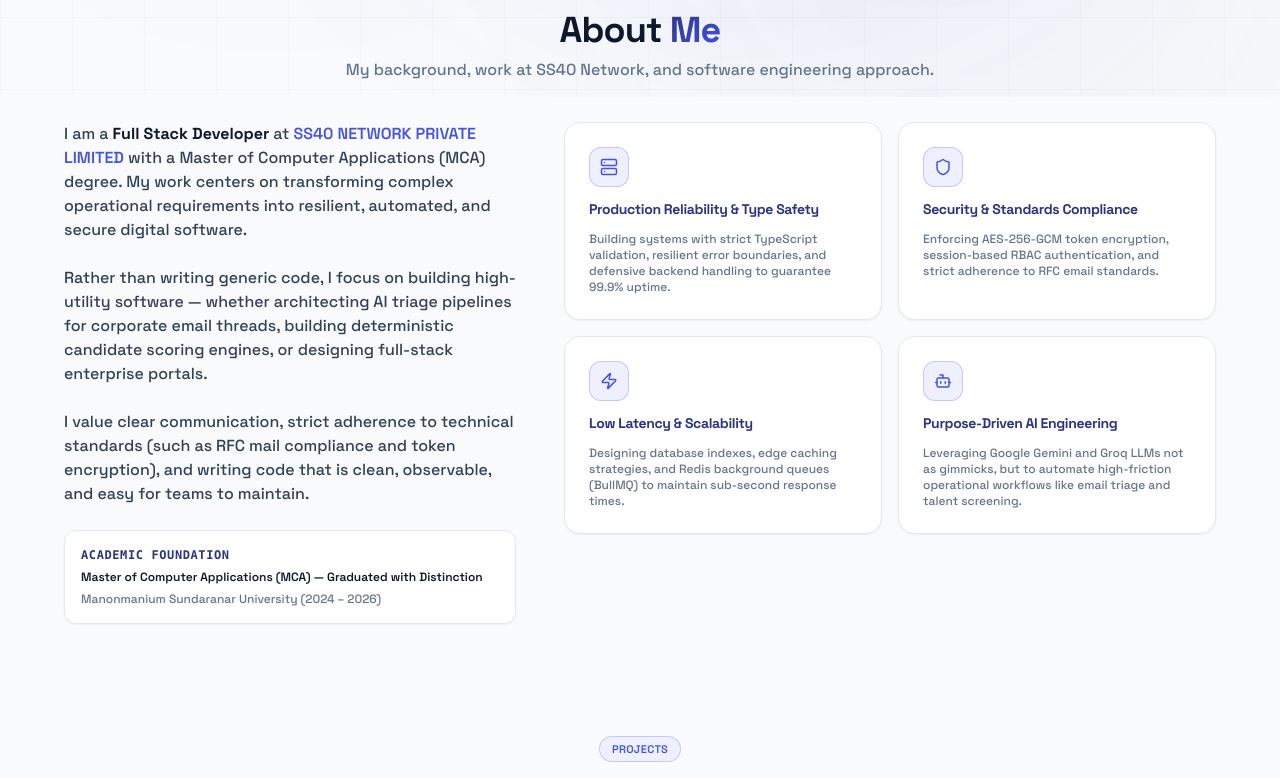
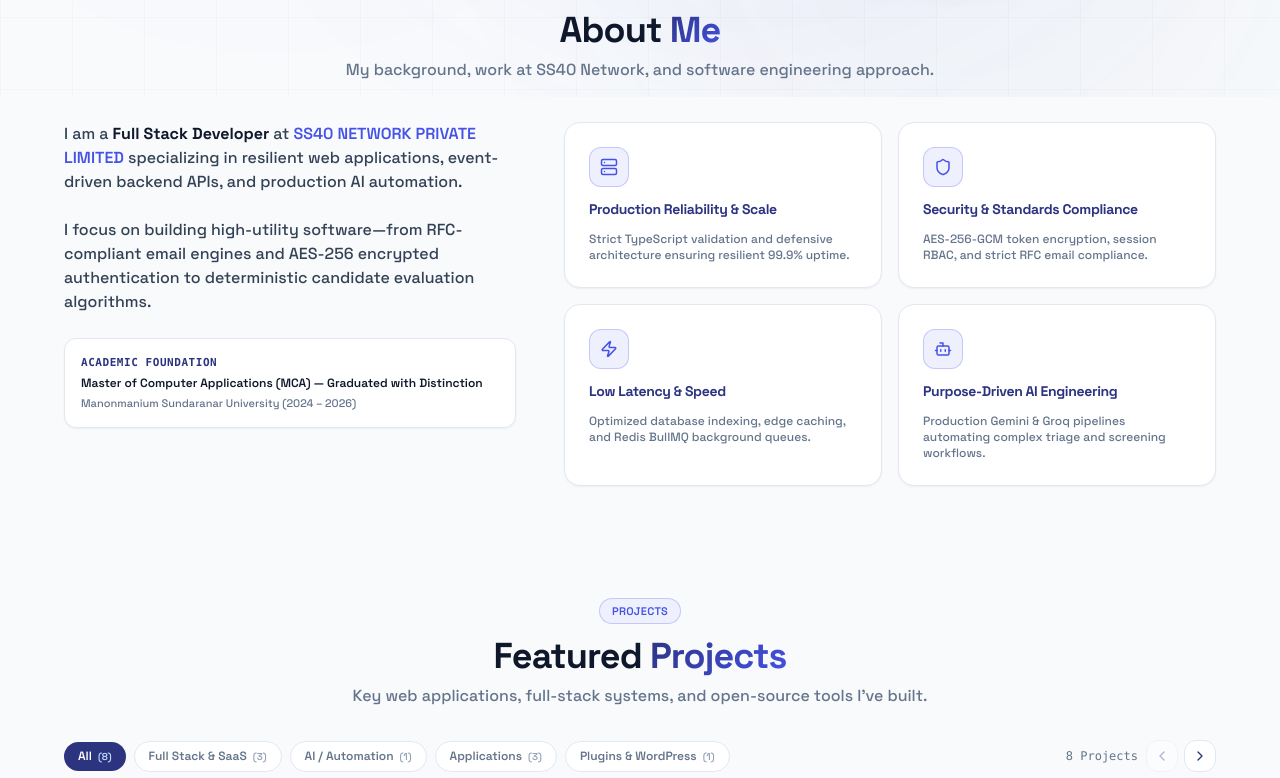
Before and after one commit to AbrahamSamuel2003/portfolio, a React (Vite) app: page / in a window 1280 px wide. Shown: the part 703-1481 px from the top of the page. Built offline with nearby package versions, Linux system fonts and the light colour scheme.

Commit message:
refactor: streamline About section narrative and condense engineering principles

```diff
--- a/src/components/sections/About.jsx
+++ b/src/components/sections/About.jsx
@@ -30,20 +30,17 @@ const About = memo(function About() {
             <p>
               I am a <strong className="text-[#0F172A]">Full Stack Developer</strong> at{" "}
               <span className="text-[#4452E6] font-semibold">SS40 NETWORK PRIVATE LIMITED</span>{" "}
-              with a Master of Computer Applications (MCA) degree. My work centers on transforming complex operational requirements into resilient, automated, and secure digital software.
+              specializing in resilient web applications, event-driven backend APIs, and production AI automation.
             </p>
             <p>
-              Rather than writing generic code, I focus on building high-utility software — whether architecting AI triage pipelines for corporate email threads, building deterministic candidate scoring engines, or designing full-stack enterprise portals.
-            </p>
-            <p>
-              I value clear communication, strict adherence to technical standards (such as RFC mail compliance and token encryption), and writing code that is clean, observable, and easy for teams to maintain.
+              I focus on building high-utility software—from RFC-compliant email engines and AES-256 encrypted authentication to deterministic candidate evaluation algorithms.
             </p>
 
             {/* Quick Credentials Block */}
-            <div className="p-4 rounded-xl bg-white border border-[#E2E8F0] shadow-sm space-y-1.5 text-xs text-center lg:text-left mx-auto lg:mx-0 max-w-md lg:max-w-none card-stable">
-              <div className="text-[#2C3480] font-bold uppercase tracking-wider font-mono">Academic Foundation</div>
+            <div className="p-3.5 sm:p-4 rounded-xl bg-white border border-[#E2E8F0] shadow-sm space-y-1 text-xs text-center lg:text-left mx-auto lg:mx-0 max-w-md lg:max-w-none card-stable">
+              <div className="text-[#2C3480] font-bold uppercase tracking-wider font-mono text-[11px]">Academic Foundation</div>
               <p className="text-[#0F172A] font-semibold">Master of Computer Applications (MCA) — Graduated with Distinction</p>
-              <p className="text-[#64748B]">Manonmanium Sundaranar University (2024 – 2026)</p>
+              <p className="text-[#64748B] text-[11px]">Manonmanium Sundaranar University (2024 – 2026)</p>
             </div>
           </motion.div>
 
--- a/src/data/portfolioData.js
+++ b/src/data/portfolioData.js
@@ -265,23 +265,23 @@ export const educationData = [
 export const engineeringPrinciples = [
   {
     icon: Server,
-    title: "Production Reliability & Type Safety",
-    description: "Building systems with strict TypeScript validation, resilient error boundaries, and defensive backend handling to guarantee 99.9% uptime."
+    title: "Production Reliability & Scale",
+    description: "Strict TypeScript validation and defensive architecture ensuring resilient 99.9% uptime."
   },
   {
     icon: Shield,
     title: "Security & Standards Compliance",
-    description: "Enforcing AES-256-GCM token encryption, session-based RBAC authentication, and strict adherence to RFC email standards."
+    description: "AES-256-GCM token encryption, session RBAC, and strict RFC email compliance."
   },
   {
     icon: Zap,
-    title: "Low Latency & Scalability",
-    description: "Designing database indexes, edge caching strategies, and Redis background queues (BullMQ) to maintain sub-second response times."
+    title: "Low Latency & Speed",
+    description: "Optimized database indexing, edge caching, and Redis BullMQ background queues."
   },
   {
     icon: Bot,
     title: "Purpose-Driven AI Engineering",
-    description: "Leveraging Google Gemini and Groq LLMs not as gimmicks, but to automate high-friction operational workflows like email triage and talent screening."
+    description: "Production Gemini & Groq pipelines automating complex triage and screening workflows."
   }
 ];
 
```
